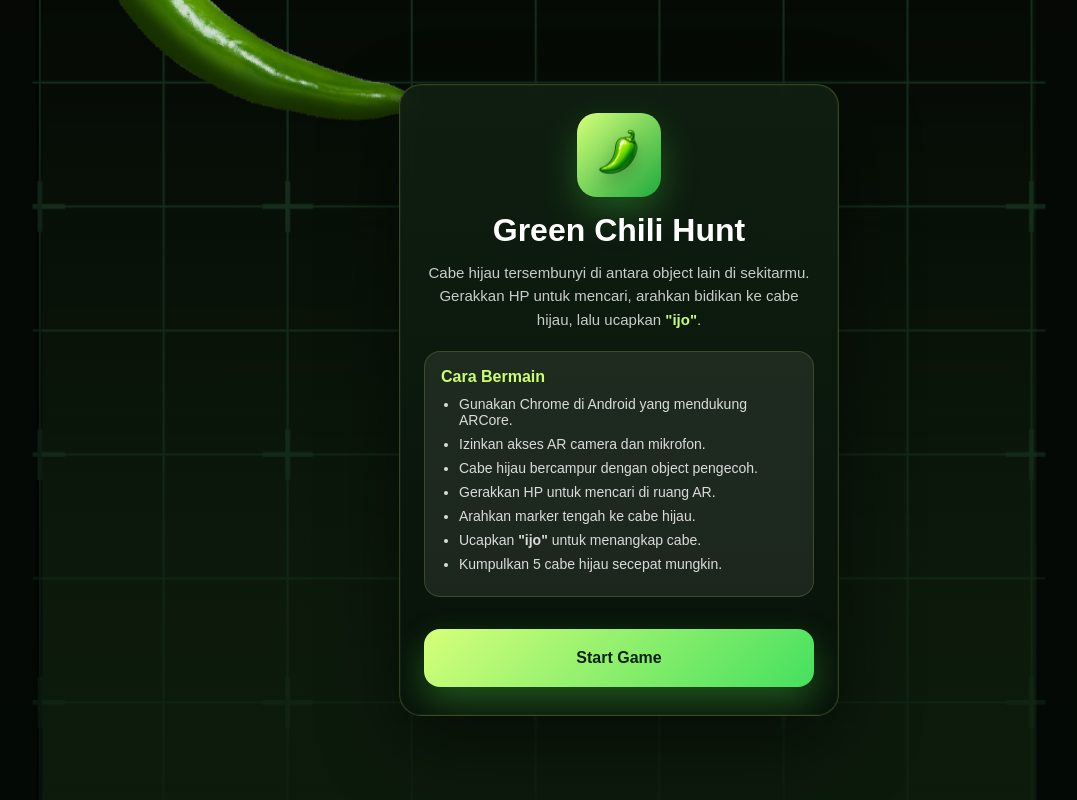
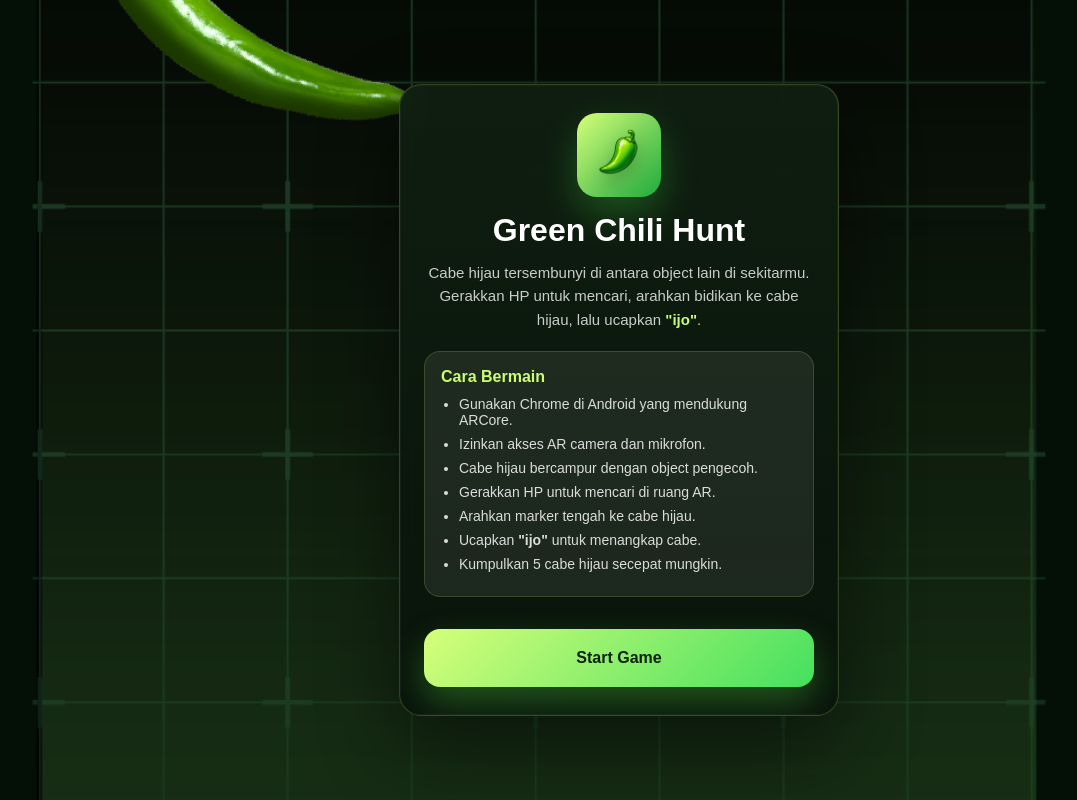
Before and after one commit to ramptechid/ar-chili-game-spawn, a PHP site: page / in a window 1280 px wide. Shown: the whole page, without its empty margins (21-1098 px from the left). Run offline with PHP 8.4, Linux system fonts and the light colour scheme; some libraries are stand-ins or nearby versions.

Commit message:
Show home background full screen

```diff
--- a/css/hud.css
+++ b/css/hud.css
@@ -191,9 +191,7 @@
 }
 
 #introScreen {
-  background:
-    linear-gradient(to bottom, rgba(2, 8, 3, 0.14), rgba(2, 8, 3, 0.5)),
-    url("../assets/ui/bg_home.png") center / cover no-repeat;
+  background: #041006 url("../assets/ui/bg_home.png") center / cover no-repeat;
 }
 
 .intro-card,
```
